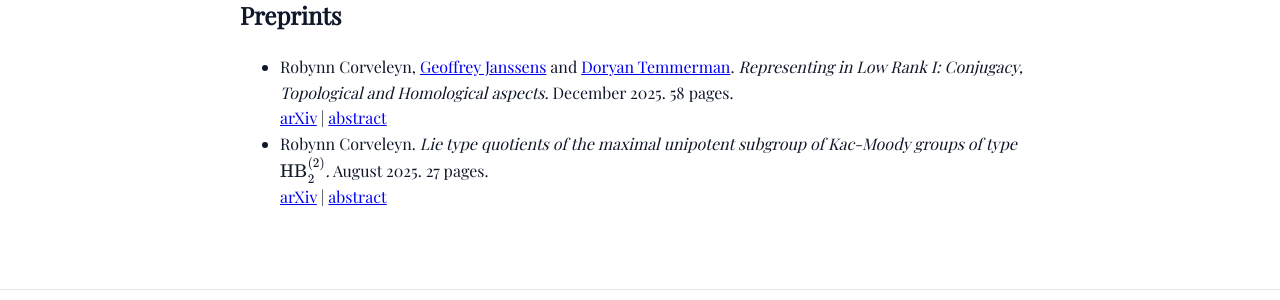
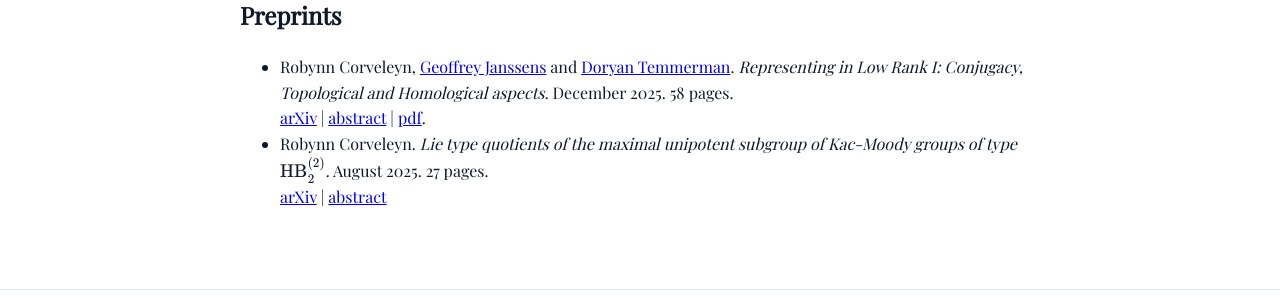
Before and after one commit to robynn-corveleyn/robynn-corveleyn.github.io, a Jekyll site: the page built from publications/index.md, in a window 1280 px wide. Shown: the part 221-521 px from the top of the page. Built offline with Jekyll 4.4.1, drawn with Linux system fonts in a browser that asks for light colours; formulas are drawn with MathJax 3.

Commit message:
Update index.md

```diff
--- a/publications/index.md
+++ b/publications/index.md
@@ -13,11 +13,11 @@ description: Click here for an overview of Robynn's publications
         <li>
           Robynn Corveleyn, <a href="https://geoffreyjanssens.github.io/" target="_blank" rel="noopener"> Geoffrey Janssens</a> and <a href="https://researchportal.vub.be/nl/persons/doryan-temmerman/" target="_blank" rel="noopener"> Doryan Temmerman</a>. <i>Representing in Low Rank I: Conjugacy, Topological and Homological aspects.</i> December 2025. 58 pages.<br>
           <a href="https://arxiv.org/abs/2512.22052" target ="_blank" rel="noopener">arXiv</a> |
-          <a href="#" class="abstract-toggle">abstract</a>
+          <a href="#" class="abstract-toggle">abstract</a> |  <a href="{{ '/assets/files/VSPhigherModularPart1revised.pdf' | relative_url }}" target="_blank" rel="opener">
+    pdf</a>.
           <div class="abstract-text">
             <p>  In this series of papers, we investigate properties of a finite group which are determined by its low degree irreducible representations over a number field $F$, i.e. its representations on matrix rings $\operatorname{M}_n(D)$ with $n \leq 2$. In particular we focus on representations on $\operatorname{M}_2(D)$ where $D$ is a division algebra having an order $\mathcal{O}$ such that $\mathcal{O}$ has finitely many units, i.e. such that $\operatorname{SL}_2(\mathcal{O})$ has arithmetic rank $1$. In this first part, the focus is on two aspects. </p>
-            <p> One aspect concerns characterisations of such representing spaces in terms of Serre's homological goodness property, small virtual cohomological dimension and higher Kleinian-type embeddings. As an application, we obtain several characterisations of the finite groups $G$ whose irreducible representations are of the mentioned form. In particular, such groups $G$ are precisely those such that $\mathcal{U}(R G)$, with $R$ the ring of integers of $F$, can be constructed from groups which virtually map onto a non-abelian free group. Along the way we investigate the latter property for congruence subgroups of higher modular groups and its implications for the congruence kernel. This is used to obtain new information on the congruence kernel of the unit group of a group ring. </p> |   <a href="{{ '/assets/files/VSPhigherModularPart1revised.pdf' | relative_url }}" target="_blank" rel="opener">
-    pdf</a>.
+            <p> One aspect concerns characterisations of such representing spaces in terms of Serre's homological goodness property, small virtual cohomological dimension and higher Kleinian-type embeddings. As an application, we obtain several characterisations of the finite groups $G$ whose irreducible representations are of the mentioned form. In particular, such groups $G$ are precisely those such that $\mathcal{U}(R G)$, with $R$ the ring of integers of $F$, can be constructed from groups which virtually map onto a non-abelian free group. Along the way we investigate the latter property for congruence subgroups of higher modular groups and its implications for the congruence kernel. This is used to obtain new information on the congruence kernel of the unit group of a group ring. </p>
 
             <p> The second aspect concerns the conjugacy classes of the images of finite subgroups of $\mathcal{U}(R G)$ under the irreducible representations of $G$. More precisely, we initiate the study of a blockwise variant of the Zassenhaus conjectures and the subgroup isomorphism problem. Moreover, we contribute to them for the low rank representations above. </p>
           </div>
```
